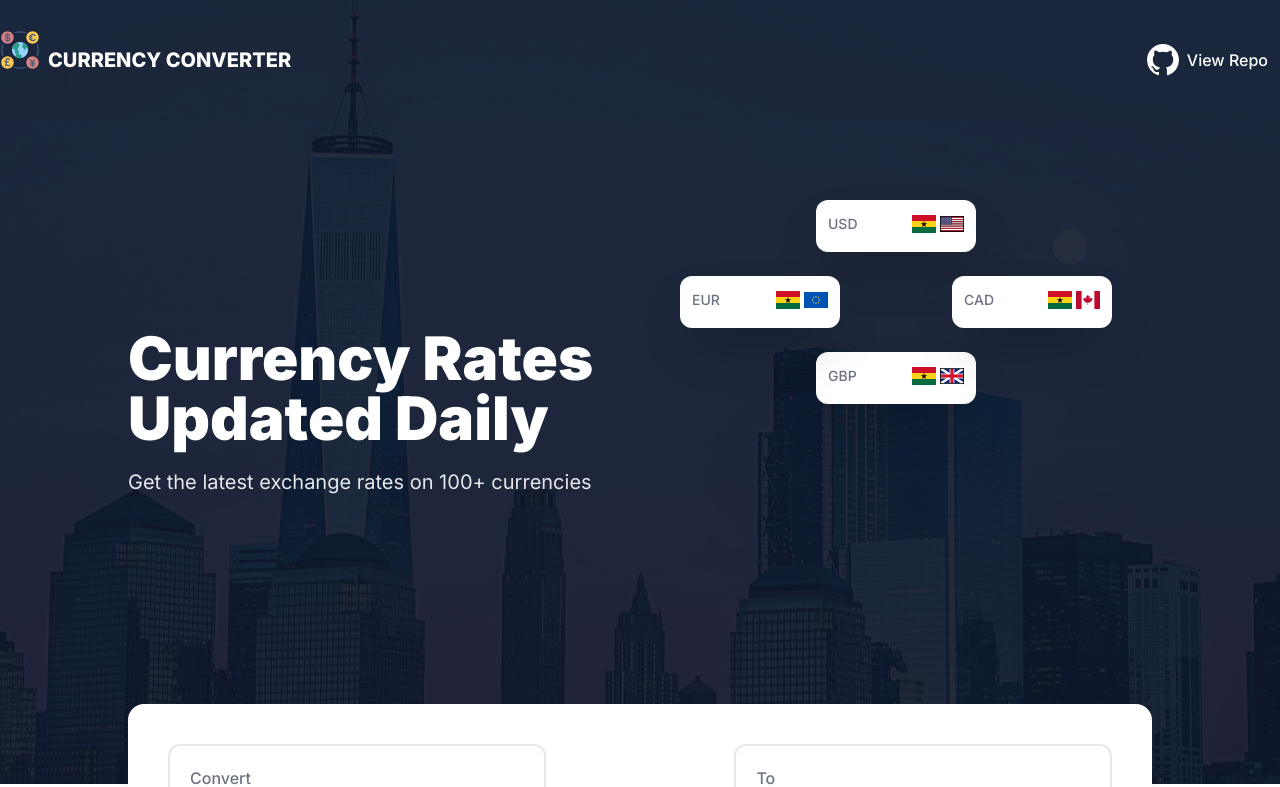
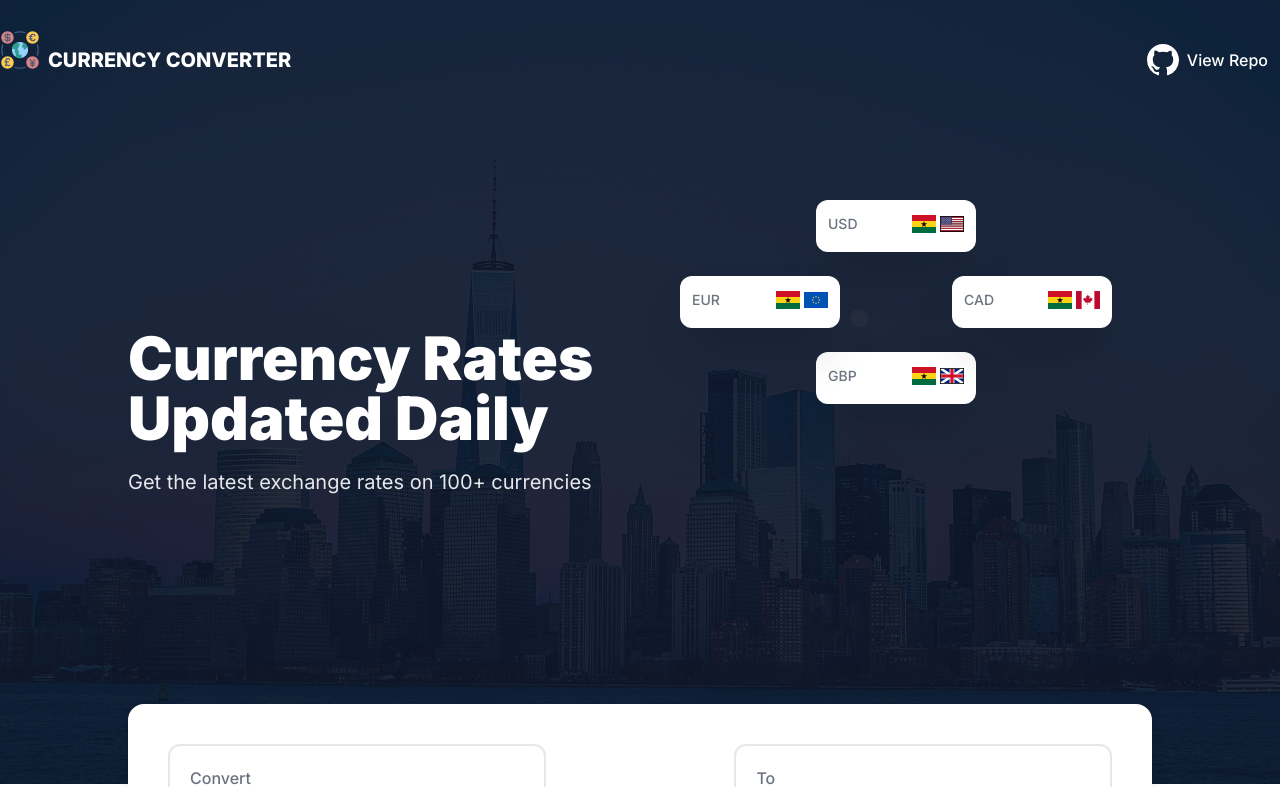
Before and after one commit to cnaallotey/currencyconverter, a Vue app: page / in a window 1280 px wide. Shown: the top 787 px of the page. Built offline with nearby package versions, Linux system fonts and the light colour scheme; no server answers.

Commit message:
adding hero image

```diff
--- a/src/App.vue
+++ b/src/App.vue
@@ -20,7 +20,7 @@ export default {
 </script>
 
 <template>
-  <div class="w-full bg-scroll bg-center bg-hero-image">
+  <div class="w-full bg-scroll bg-cover md:bg-center bg-hero-image">
     <navbar />
     <hero class="relative z-0" />
   </div>
```
